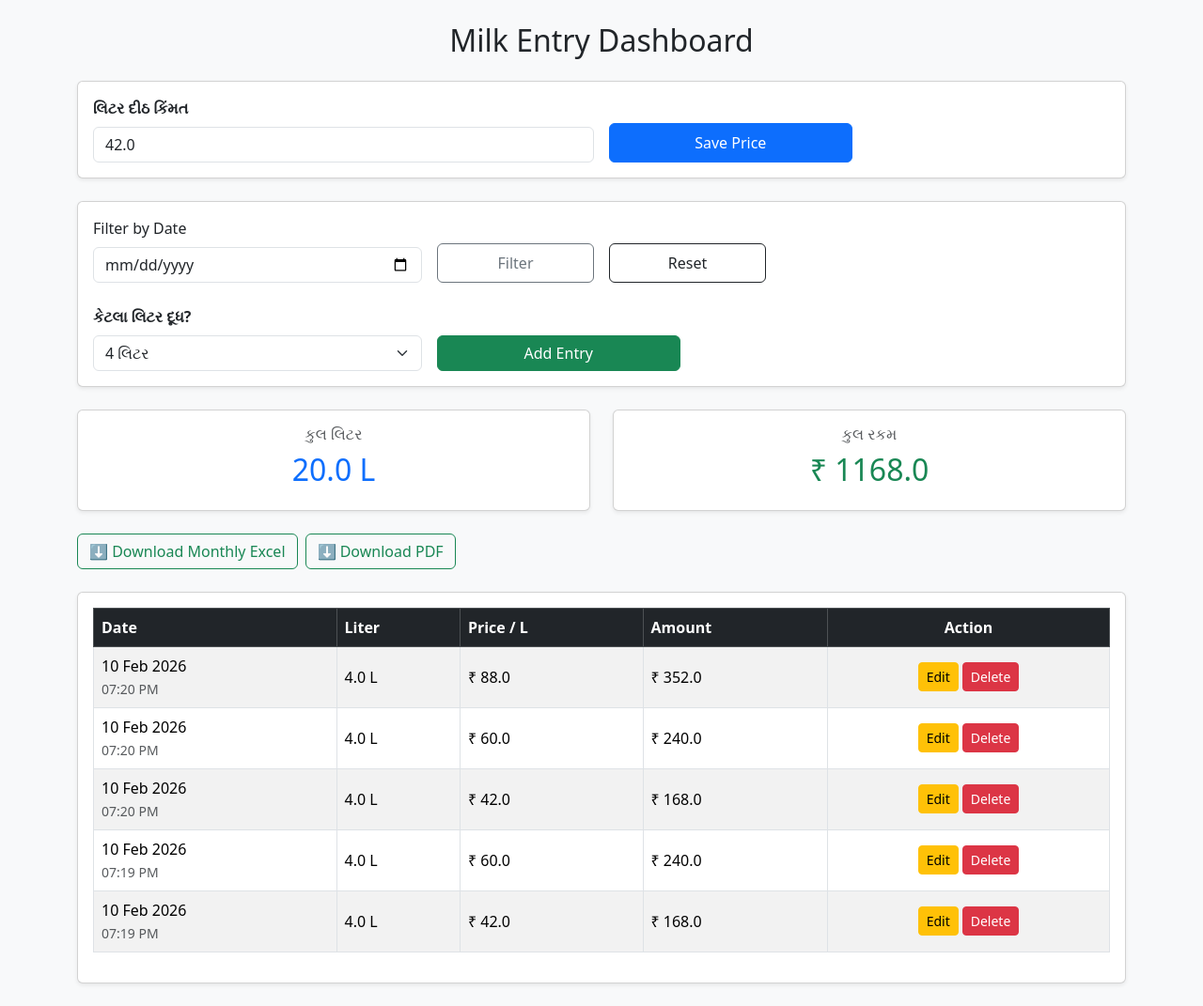
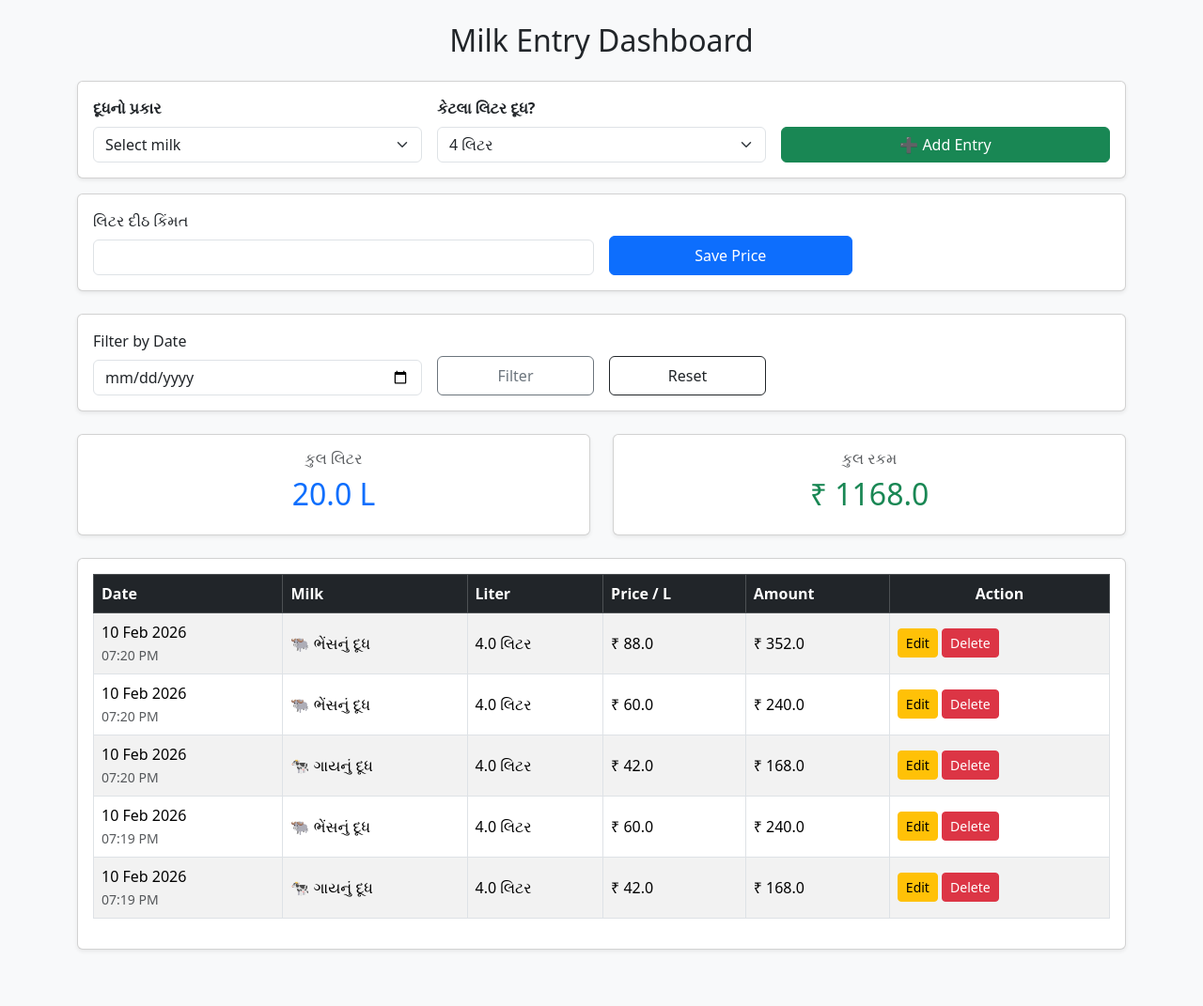
Before and after one commit to vedant194107/Entryofmilks, a Django app: page / in a window 1280 px wide. Shown: the whole page at 94% size. After the commit the page ends 1012 px from the top, so only its background shows below. Run offline with Django 5.2, Linux system fonts and the light colour scheme; data comes from the database, SQL or seed files in the repository; both versions use the stored data as it was after the commit; parts of the project's set-up code (start-up, migrations or seed data) failed here and were passed over.

Commit message:
Updated code

```diff
--- a/core/templates/dashboard.html
+++ b/core/templates/dashboard.html
@@ -6,11 +6,78 @@
 
     <!-- Bootstrap 5 -->
     <link href="https://cdn.jsdelivr.net/npm/bootstrap@5.3.2/dist/css/bootstrap.min.css" rel="stylesheet" />
+
+<style>
+/* Keep table layout same, just allow horizontal scroll */
+.table-responsive {
+  overflow-x: auto;
+  -webkit-overflow-scrolling: touch;
+}
+
+/* Prevent column breaking */
+.table {
+  min-width: 900px;
+}
+</style>
+
+
+
   </head>
 
   <body class="bg-light">
     <div class="container py-4">
       <h2 class="mb-4 text-center">Milk Entry Dashboard</h2>
+
+      <!-- ADD ENTRY CARD -->
+      <div class="card mb-3 shadow-sm">
+        <div class="card-body">
+          <form method="post">
+            {% csrf_token %}
+
+            <div class="row g-3 align-items-end">
+              <!-- ✅ MILK TYPE (READ ONLY – SELECTED ONE TIME) -->
+              <!-- MILK TYPE (SELECT ONCE, EDITABLE LATER) -->
+              <div class="col-12 col-md-4">
+                <label class="form-label fw-semibold">દૂધનો પ્રકાર</label>
+
+                <select name="milk_type" id="milkType" class="form-select" onchange="setMilkPrice()">
+                  <option value="">Select milk</option>
+
+                  {% if milk and milk.milk_type == 'cow' %}
+                    <option value="cow" selected>🐄 ગાયનું દૂધ</option>
+                  {% else %}
+                    <option value="cow">🐄 ગાયનું દૂધ</option>
+                  {% endif %}
+
+                  {% if milk and milk.milk_type == 'buffalo' %}
+                    <option value="buffalo" selected>🐃 ભેંસનું દૂધ</option>
+                  {% else %}
+                    <option value="buffalo">🐃 ભેંસનું દૂધ</option>
+                  {% endif %}
+                </select>
+              </div>
+
+              <!-- LITER -->
+              <div class="col-12 col-md-4">
+                <label class="form-label fw-semibold">કેટલા લિટર દૂધ?</label>
+                <select name="liter" class="form-select" required>
+                  <option value="4">4 લિટર</option>
+                  <option value="5">5 લિટર</option>
+                  <option value="6">6 લિટર</option>
+                  <option value="8">8 લિટર</option>
+                  <option value="10">10 લિટર</option>
+                  <option value="12">12 લિટર</option>
+                </select>
+              </div>
+
+              <!-- BUTTON -->
+              <div class="col-12 col-md-4 d-grid">
+                <button class="btn btn-success w-100">➕ Add Entry</button>
+              </div>
+            </div>
+          </form>
+        </div>
+      </div>
 
       <!-- PRICE CARD -->
       <div class="card mb-4 shadow-sm">
@@ -18,10 +85,9 @@
           <form method="post" class="row g-3 align-items-end">
             {% csrf_token %}
             <div class="col-md-6">
-              {% comment %} <label class="form-label">Price per Liter</label> {% endcomment %}
-              <b><label class="form-label">લિટર દીઠ કિંમત</label></b>
-
-              <input type="number" step="0.01" name="price_per_liter" value="{{ price.price_per_liter|default:'' }}" class="form-control" required />
+              <label class="form-label">લિટર દીઠ કિંમત</label>
+              {% comment %} value="{{ price.price_per_liter|default:'' }}" {% endcomment %}
+              <input type="number" step="0.01" name="price_per_liter" id="priceInput"  class="form-control" required />
             </div>
             <div class="col-md-3">
               <button class="btn btn-primary w-100" style="height:42px;">Save Price</button>
@@ -30,11 +96,10 @@
         </div>
       </div>
 
-      <!-- FILTER + ENTRY -->
+      <!-- FILTER -->
       <div class="card mb-4 shadow-sm">
         <div class="card-body">
-          <!-- DATE FILTER -->
-          <form method="get" class="row g-3 align-items-end mb-4">
+          <form method="get" class="row g-3 align-items-end">
             <div class="col-md-4">
               <label class="form-label">Filter by Date</label>
               <input type="date" name="date" value="{{ selected_date }}" class="form-control" />
@@ -46,27 +111,6 @@
               <a href="/" class="btn btn-outline-dark w-100" style="height:42px; line-height:28px;">Reset</a>
             </div>
           </form>
-
-          <!-- ADD ENTRY -->
-          <form method="post" class="row g-3 align-items-end">
-            {% csrf_token %}
-            <div class="col-md-4">
-              {% comment %} <label class="form-label">Milk Quantity</label> {% endcomment %}
-              {% comment %} <label class="form-label">દૂધનો જથ્થો</label> {% endcomment %}
-              <b><label class="form-label">કેટલા લિટર દૂધ?</label></b>
-              <select name="liter" class="form-select">
-                <option value="4">4 લિટર</option>
-                <option value="5">5 લિટર</option>
-                <option value="6">6 લિટર</option>
-                <option value="8">8 લિટર</option>
-                <option value="10">10 લિટર</option>
-                <option value="12">12 લિટર</option>
-              </select>
-            </div>
-            <div class="col-md-3">
-              <button class="btn btn-success w-100">Add Entry</button>
-            </div>
-          </form>
         </div>
       </div>
 
@@ -75,7 +119,6 @@
         <div class="col-md-6">
           <div class="card text-center shadow-sm">
             <div class="card-body">
-              {% comment %} <h6 class="text-muted">Total Liter</h6> {% endcomment %}
               <h6 class="text-muted">કુલ લિટર</h6>
               <h2 class="text-primary">{{ total_liter }} L</h2>
             </div>
@@ -85,29 +128,21 @@
           <div class="card text-center shadow-sm">
             <div class="card-body">
               <h6 class="text-muted">કુલ રકમ</h6>
-              {% comment %} <h6 class="text-muted">Total Amount</h6> {% endcomment %}
               <h2 class="text-success">₹ {{ total_amount }}</h2>
             </div>
           </div>
         </div>
       </div>
 
-      <!-- DOWNLOAD BUTTONS -->
-      {% if entries %}
-        <div class="d-flex gap-2 mb-4">
-          <a href="/monthly-excel/?month={{ entries.0.date|date:'Y-m' }}" class="btn btn-outline-success">⬇ Download Monthly Excel</a>
-          <a href="/download-pdf/" class="btn btn-outline-success">⬇ Download PDF</a>
-        </div>
-      {% endif %}
-
       <!-- TABLE -->
       <div class="card shadow-sm">
         <div class="card-body">
           <div class="table-responsive">
-            <table class="table table-striped table-bordered align-middle" style="white-space: nowrap;">
+            <table class="table table-striped table-bordered align-middle">
               <thead class="table-dark">
                 <tr>
                   <th>Date</th>
+                  <th>Milk</th>
                   <th>Liter</th>
                   <th>Price / L</th>
                   <th>Amount</th>
@@ -117,30 +152,71 @@
               <tbody>
                 {% for e in entries %}
                   <tr>
-                    <td>
-                      {{ e.created_at|date:'d M Y' }}<br />
+                    <td data-label="Date">
+                      {{ e.created_at|date:'d M Y' }}<br>
                       <small class="text-muted">{{ e.created_at|date:'h:i A' }}</small>
                     </td>
-                    <td>{{ e.liter }} L</td>
-                    <td>₹ {{ e.price_per_liter }}</td>
-                    <td>₹ {{ e.amount }}</td>
-                    <td class="text-center">
-                      <div class="d-flex justify-content-center gap-1">
+
+                    <td data-label="Milk">
+                      {% if e.milk_type == 'cow' %}
+                        🐄 ગાયનું દૂધ
+                      {% else %}
+                        🐃 ભેંસનું દૂધ
+                      {% endif %}
+                    </td>
+
+                    <td data-label="Liter">
+                      {{ e.liter }} લિટર
+                    </td>
+
+                    <td data-label="Price / L">
+                      ₹ {{ e.price_per_liter }}
+                    </td>
+
+                    <td data-label="Amount">
+                      ₹ {{ e.amount }}
+                    </td>
+
+                    <td data-label="Action">
+                      <div class="action-btns">
                         <a href="/edit/{{ e.id }}/" class="btn btn-sm btn-warning">Edit</a>
-                        <a href="/delete/{{ e.id }}/" onclick="return confirm('Delete this entry?');" class="btn btn-sm btn-danger">Delete</a>
+                        <a href="/delete/{{ e.id }}/"
+                           onclick="return confirm('Delete this entry?');"
+                           class="btn btn-sm btn-danger">Delete</a>
                       </div>
                     </td>
                   </tr>
                 {% empty %}
                   <tr>
-                    <td colspan="4" class="text-center text-muted py-4">No entries found</td>
+                    <td colspan="6" class="text-center text-muted py-4">No entries found</td>
                   </tr>
                 {% endfor %}
               </tbody>
+
             </table>
           </div>
         </div>
       </div>
     </div>
+
+    <script>
+  function setMilkPrice() {
+    const milkType = document.getElementById("milkType").value;
+    const priceInput = document.getElementById("priceInput");
+
+    if (milkType === "cow") {
+      priceInput.value = 42;
+    }
+    else if (milkType === "buffalo") {
+      priceInput.value = 88;
+    }
+  }
+
+  // Auto-set price on page load
+  window.onload = function () {
+    setMilkPrice();
+  };
+</script>
+
   </body>
 </html>
--- a/core/views.py
+++ b/core/views.py
@@ -1,7 +1,6 @@
 from django.shortcuts import render, redirect
 from django.http import HttpResponse
 from django.utils.timezone import localtime
-from datetime import datetime
 import openpyxl
 from reportlab.pdfgen import canvas
 
@@ -9,8 +8,11 @@ from .models import Price, Entry
 
 from rest_framework.decorators import api_view
 from rest_framework.response import Response
-from .models import Entry
 
+MILK_PRICES = {
+    'cow': 42,
+    'buffalo': 88,
+}
 
 
 def dashboard(request):
@@ -33,22 +35,32 @@ def dashboard(request):
     # -----------------------------
     # HANDLE ENTRY ADD
     # -----------------------------
+
     if request.method == "POST" and 'liter' in request.POST:
-        if not price:
-            return redirect('dashboard')
 
-        liter = float(request.POST['liter'])
-        amount = liter * price.price_per_liter
+     milk_type = request.POST.get('milk_type')
+     liter = float(request.POST.get('liter'))
 
-        Entry.objects.create(
-            liter=liter,
-            price_per_liter=price.price_per_liter,
-            amount=amount
-        )
-        return redirect('dashboard')
+     if not milk_type:
+         return redirect('dashboard')
+
+     price_per_liter = MILK_PRICES.get(milk_type)
+
+     Entry.objects.create(
+         milk_type=milk_type,
+         liter=liter,
+         price_per_liter=price_per_liter,
+         amount=liter * price_per_liter
+     )
+
+     return redirect('dashboard')
+
+
+
+
 
     # -----------------------------
-    # DATE FILTER (USING created_at)
+    # DATE FILTER
     # -----------------------------
     selected_date = request.GET.get('date')
 
@@ -72,10 +84,10 @@ def dashboard(request):
 
 
 # =====================================================
-# MONTHLY REPORT (HTML)
+# MONTHLY REPORT
 # =====================================================
 def monthly_report(request):
-    month = request.GET.get('month')  # YYYY-MM
+    month = request.GET.get('month')
 
     entries = []
     total_liter = 0
@@ -100,7 +112,7 @@ def monthly_report(request):
 
 
 # =====================================================
-# MONTHLY EXCEL DOWNLOAD
+# MONTHLY EXCEL
 # =====================================================
 def monthly_excel(request):
     month = request.GET.get('month')
@@ -109,7 +121,7 @@ def monthly_excel(request):
     ws = wb.active
     ws.title = "Monthly Report"
 
-    ws.append(["Date", "Time", "Liter", "Price/L", "Amount"])
+    ws.append(["Date", "Time", "Milk", "Liter", "Price/L", "Amount"])
 
     total = 0
 
@@ -127,6 +139,7 @@ def monthly_excel(request):
         ws.append([
             dt.strftime("%d-%m-%Y"),
             dt.strftime("%I:%M %p"),
+            e.milk_type,
             e.liter,
             e.price_per_liter,
             e.amount
@@ -134,14 +147,13 @@ def monthly_excel(request):
         total += e.amount
 
     ws.append([])
-    ws.append(["", "", "", "Total", total])
+    ws.append(["", "", "", "", "Total", total])
 
     response = HttpResponse(
         content_type='application/vnd.openxmlformats-officedocument.spreadsheetml.sheet'
     )
     response['Content-Disposition'] = 'attachment; filename=monthly_report.xlsx'
     wb.save(response)
-
     return response
 
 
@@ -166,7 +178,7 @@ def download_pdf(request):
 
     for e in entries:
         dt = localtime(e.created_at)
-        line = f"{dt.strftime('%d %b %Y %I:%M %p')} | {e.liter} L | ₹{e.amount}"
+        line = f"{dt.strftime('%d %b %Y %I:%M %p')} | {e.milk_type} | {e.liter} L | ₹{e.amount}"
         p.drawString(50, y, line)
         total += e.amount
         y -= 20
@@ -201,17 +213,11 @@ def edit_entry(request, entry_id):
     price = Price.objects.last()
 
     if request.method == "POST":
+        milk_type = request.POST.get('milk_type')
         liter = float(request.POST['liter'])
         new_price = float(request.POST['price_per_liter'])
 
-        # Update global price
-        if price:
-            price.price_per_liter = new_price
-            price.save()
-        else:
-            price = Price.objects.create(price_per_liter=new_price)
-
-        # Update entry
+        entry.milk_type = milk_type
         entry.liter = liter
         entry.price_per_liter = new_price
         entry.amount = liter * new_price
--- a/milkapp/settings.py
+++ b/milkapp/settings.py
@@ -24,8 +24,8 @@ BASE_DIR = Path(__file__).resolve().parent.parent
 SECRET_KEY = 'django-insecure-%h#&w04fn^abyj23_bkp%m)b5(%i7)2$e#lwsc#sctokg48ozv'
 
 # SECURITY WARNING: don't run with debug turned on in production!
-# DEBUG = True
-DEBUG = False
+DEBUG = True
+# DEBUG = False
 
 ALLOWED_HOSTS = ['*']
 
```
Also changed, not shown: core/models.py (+11 -6 lines), core/migrations/0001_initial.py, core/migrations/0002_milksetting_remove_price_created_at_and_more.py (added), core/migrations/0002_remove_entry_date_entry_created_at.py (deleted), core/migrations/0003_delete_milksetting_alter_entry_milk_type.py (added), db.sqlite3.
